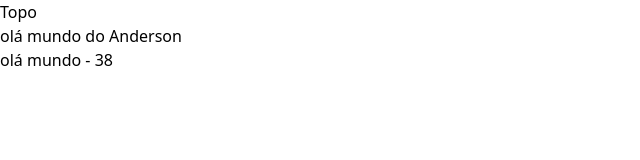
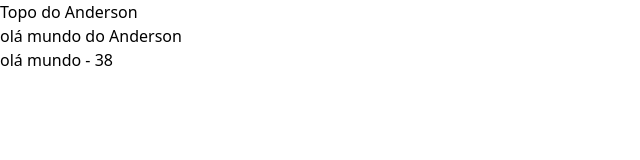
Before and after one commit to 1andersonmotta/reactNext, a Next.js app: page / in a window 1280 px wide. Shown: the top 160 px of the page, without its empty margins (0-640 px from the left). Built offline with nearby package versions, Linux system fonts and the light colour scheme.

Commit message:
training commit

```diff
--- a/src/pages/index.tsx
+++ b/src/pages/index.tsx
@@ -7,7 +7,7 @@ let idade = "38"
 
 function Topo() {
   return (
-    <div>Topo</div>
+    <div>Topo do {nome}</div>
   )
 }
 
```
